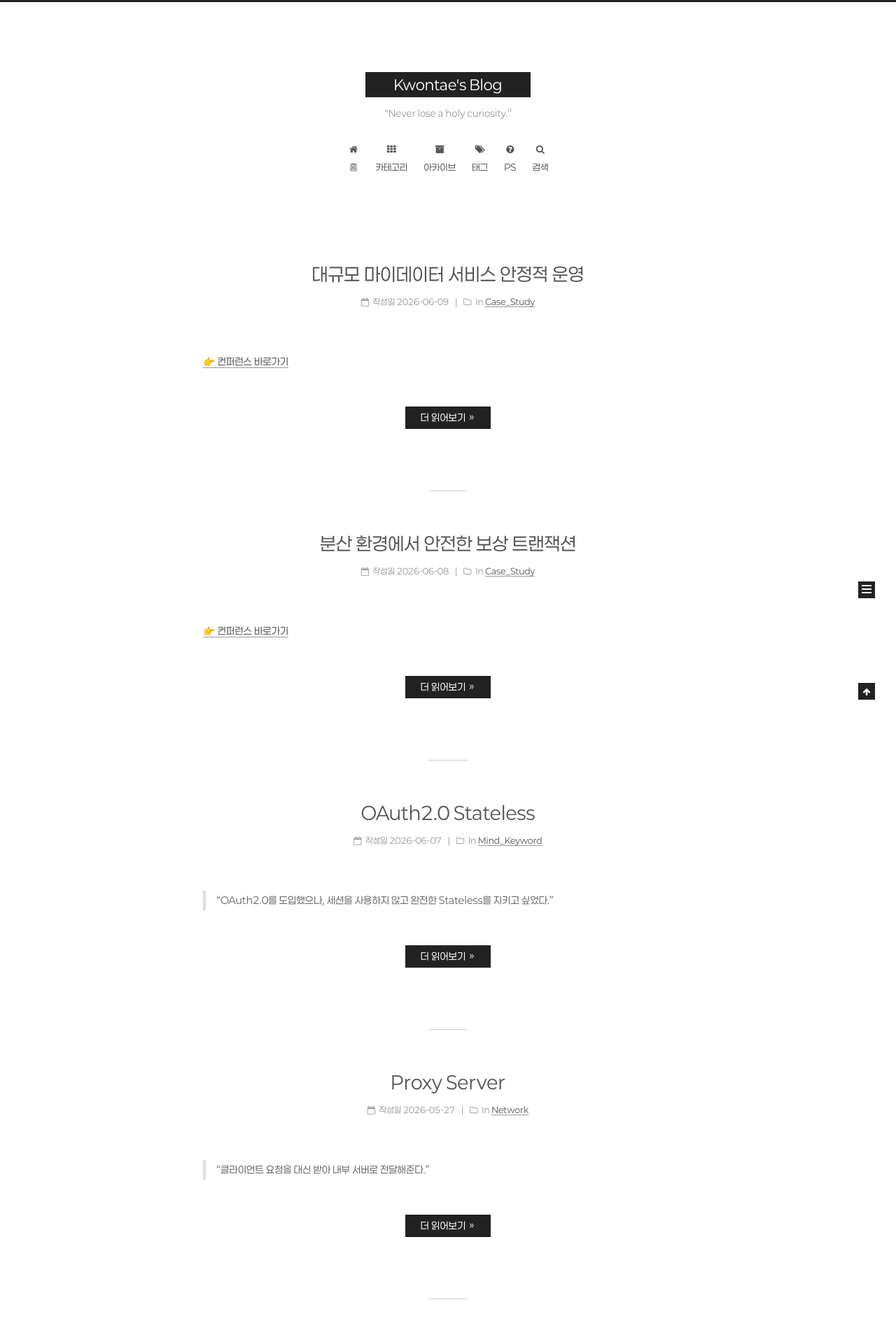
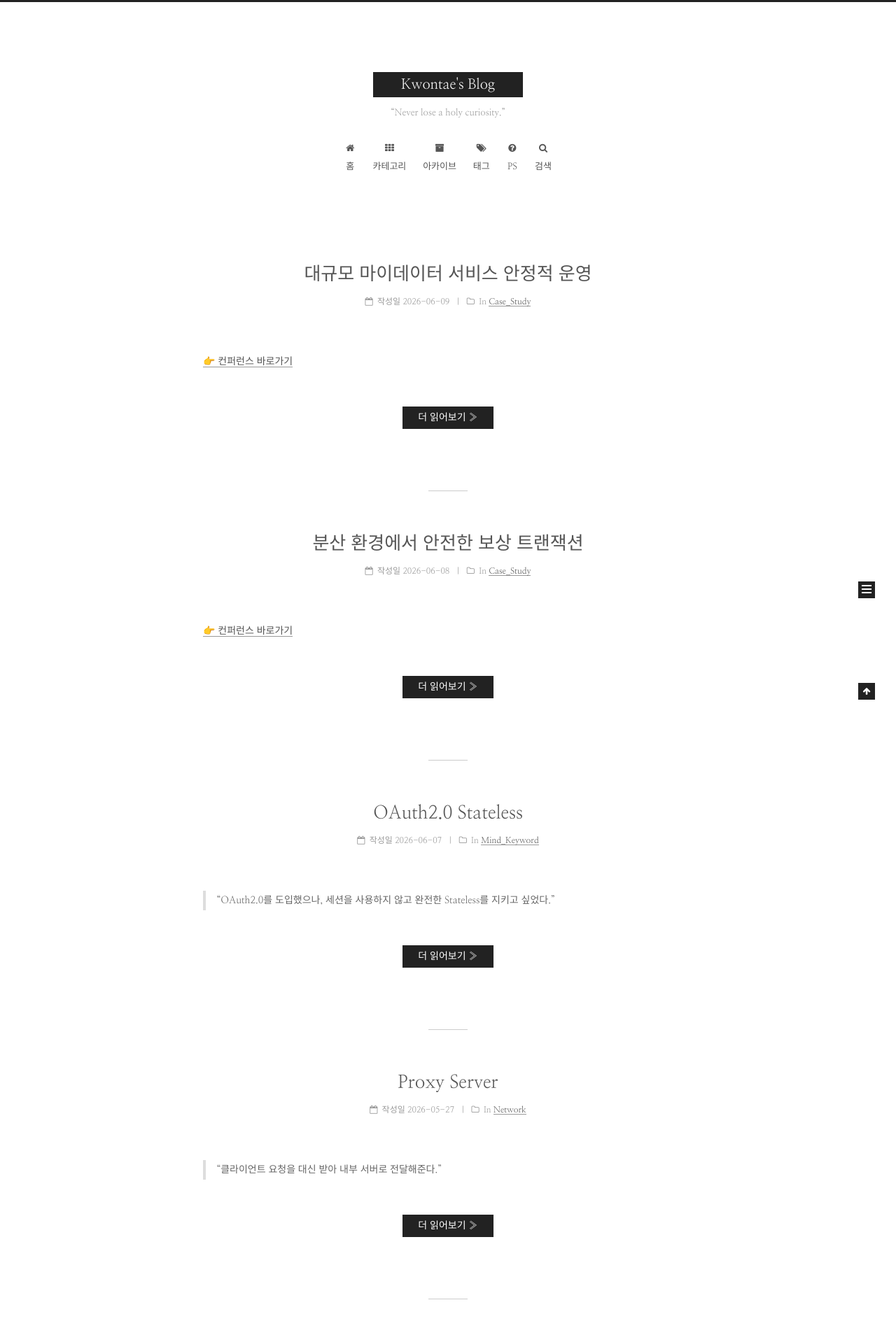
Before and after one commit to xoxoisme/xoxoisme.github.io, a Jekyll site: the page built from index.html, in a window 1280 px wide. Shown: the top 1918 px of the page at 70% size. Built offline with Jekyll 4.4.1, drawn with Linux system fonts in a browser that asks for light colours; the list of posts is cut into pages by our own code.

Commit message:
refactor: 나눔명조 세리프체로 글꼴 변경

```diff
--- a/_config.yml
+++ b/_config.yml
@@ -170,8 +170,9 @@
   # default font: Lato
   global:
     # external: true will load this font family from host.
+    # 나눔명조는 head.html에서 직접 로드(한글 subset 포함)하므로 external은 false 유지
     external: false
-    family: Paperlogy
+    family: Nanum Myeongjo
 
   # Font settings for Headlines (h1, h2, h3, h4, h5, h6)
   # Fallback to `global` font settings.
--- a/_includes/_partials/head.html
+++ b/_includes/_partials/head.html
@@ -60,6 +60,11 @@
 {% endif %}
 
 {% include _partials/head/external-fonts.html %}
+
+<!-- Nanum Myeongjo (세리프, 한글 포함) -->
+<link rel="preconnect" href="https://fonts.googleapis.com">
+<link rel="preconnect" href="https://fonts.gstatic.com" crossorigin>
+<link href="https://fonts.googleapis.com/css2?family=Nanum+Myeongjo:wght@400;700;800&display=swap" rel="stylesheet">
 
 {% assign font_awesome_uri = site.vendors._internal | append: '/font-awesome/css/font-awesome.min.css?v=4.6.2' | relative_url %}
 {% if site.vendors.fontawesome %}
--- a/_sass/_custom/custom.scss
+++ b/_sass/_custom/custom.scss
@@ -1,14 +1,7 @@
 // Custom styles.
 
-@font-face {
-  font-family: 'Paperlogy';
-  src: url('/assets/fonts/Paperlogy-4Regular.woff2') format('woff2');
-  font-weight: normal;
-  font-style: normal;
-}
-
 body {
-  font-family: 'Paperlogy', sans-serif;
+  font-family: 'Nanum Myeongjo', serif;
 }
 
 // 굵게(bold) 시 형광펜 효과
```
